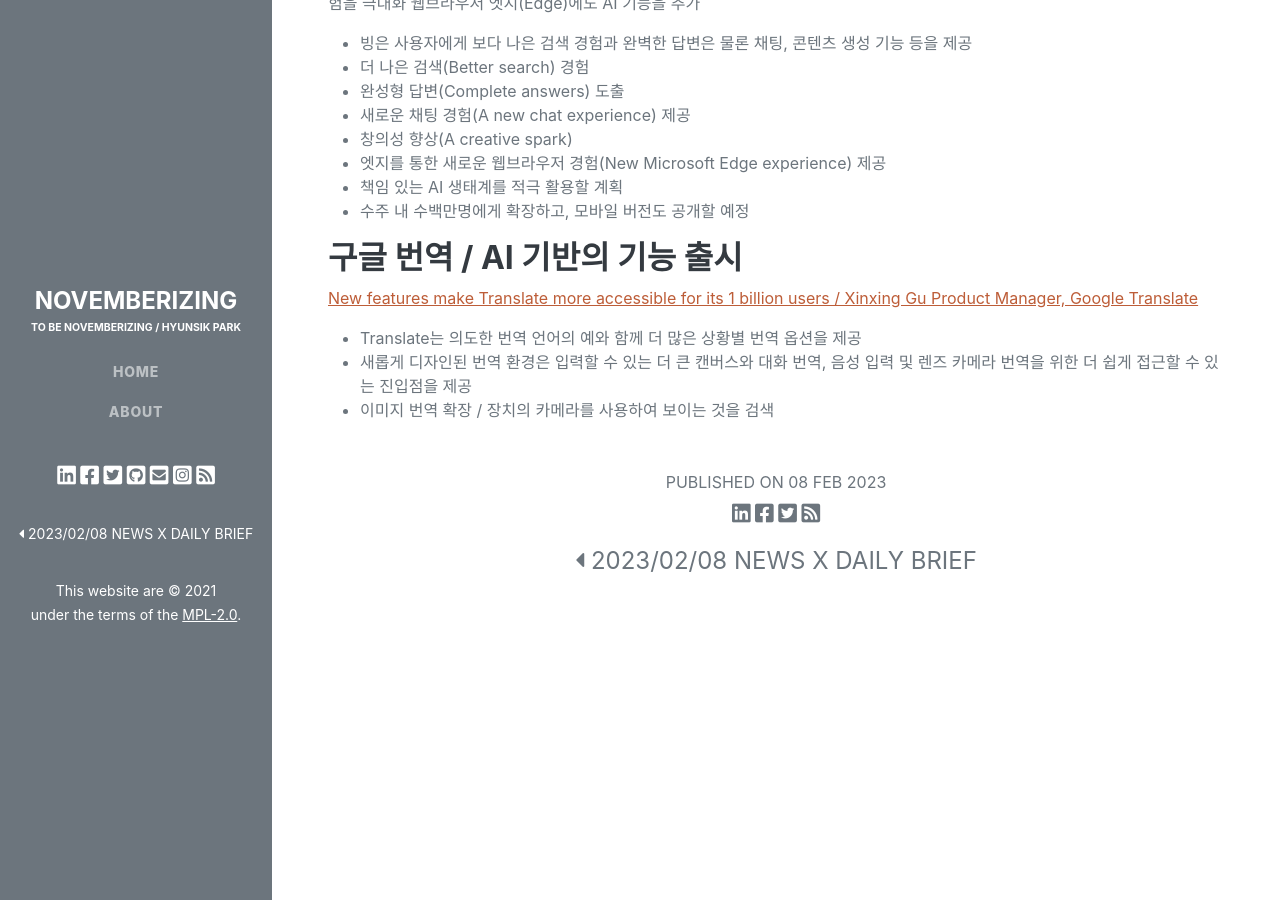
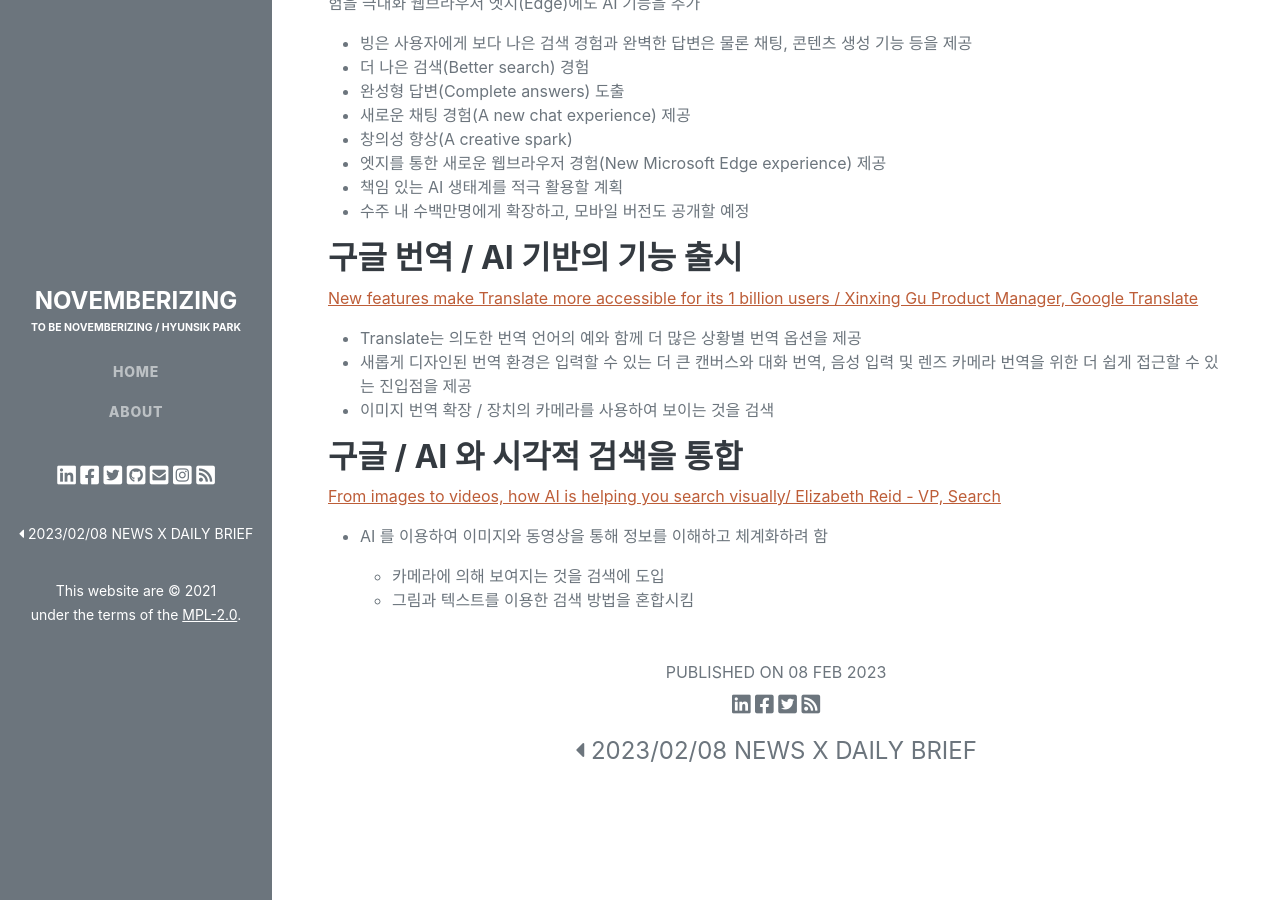
Before and after one commit to novemberizing/novemberizing.github.io, a Jekyll site: the page built from _posts/2023-02-09-NewsXBrief20230209.md, in a window 1280 px wide and 900 px high, scrolled down 641 px. Built offline with Jekyll 4.4.1, drawn with Linux system fonts in a browser that asks for light colours.

Commit message:
업데이트

```diff
--- a/_posts/2023-02-09-NewsXBrief20230209.md
+++ b/_posts/2023-02-09-NewsXBrief20230209.md
@@ -45,3 +45,12 @@
 - Translate는 의도한 번역 언어의 예와 함께 더 많은 상황별 번역 옵션을 제공
 - 새롭게 디자인된 번역 환경은 입력할 수 있는 더 큰 캔버스와 대화 번역, 음성 입력 및 렌즈 카메라 번역을 위한 더 쉽게 접근할 수 있는 진입점을 제공
 - 이미지 번역 확장 / 장치의 카메라를 사용하여 보이는 것을 검색
+
+### 구글 / AI 와 시각적 검색을 통합
+
+> [From images to videos, how AI is helping you search visually/ Elizabeth Reid - VP, Search](https://blog.google/products/search/visual-search-ai/)
+
+- AI 를 이용하여 이미지와 동영상을 통해 정보를 이해하고 체계화하려 함
+
+    - 카메라에 의해 보여지는 것을 검색에 도입
+    - 그림과 텍스트를 이용한 검색 방법을 혼합시킴
```
